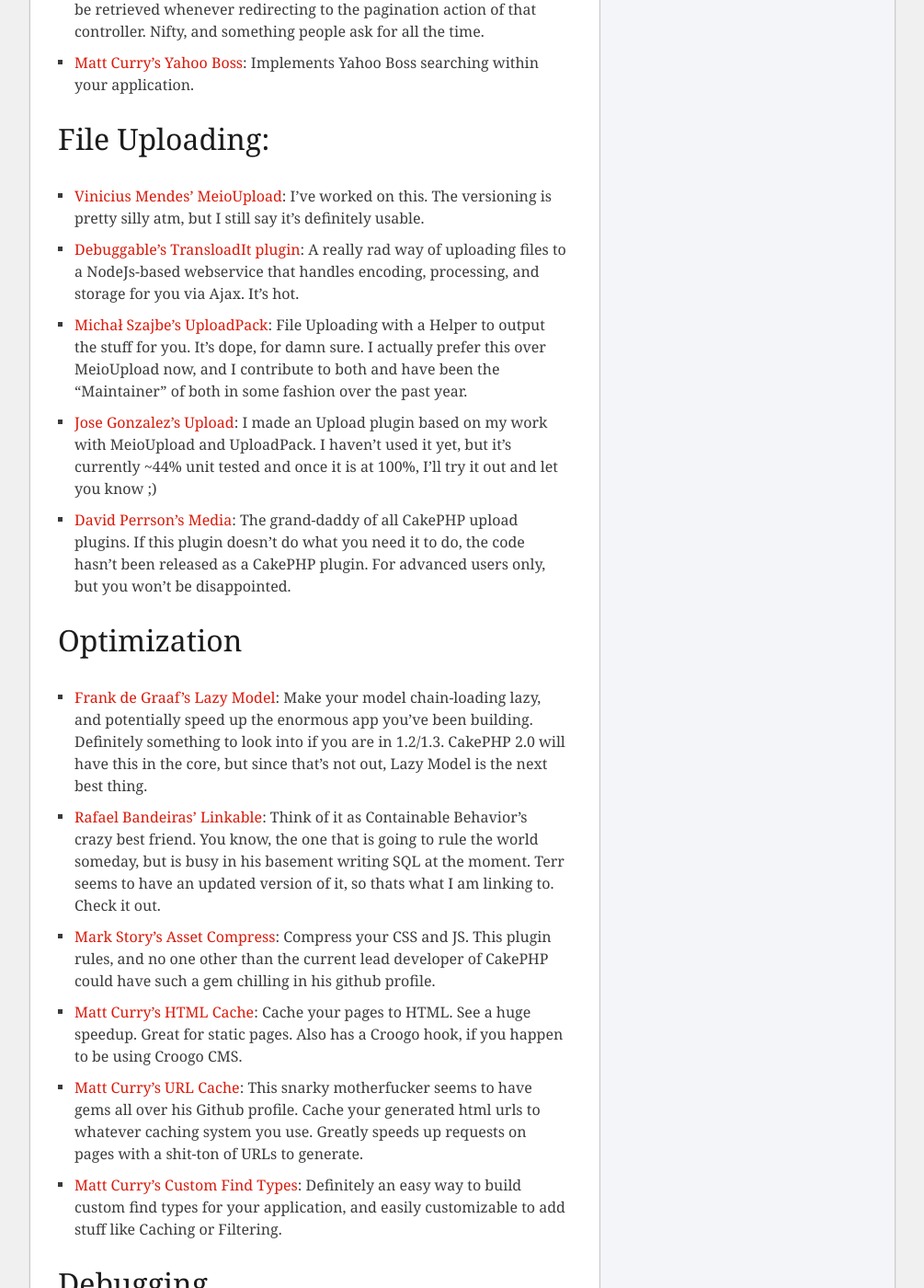
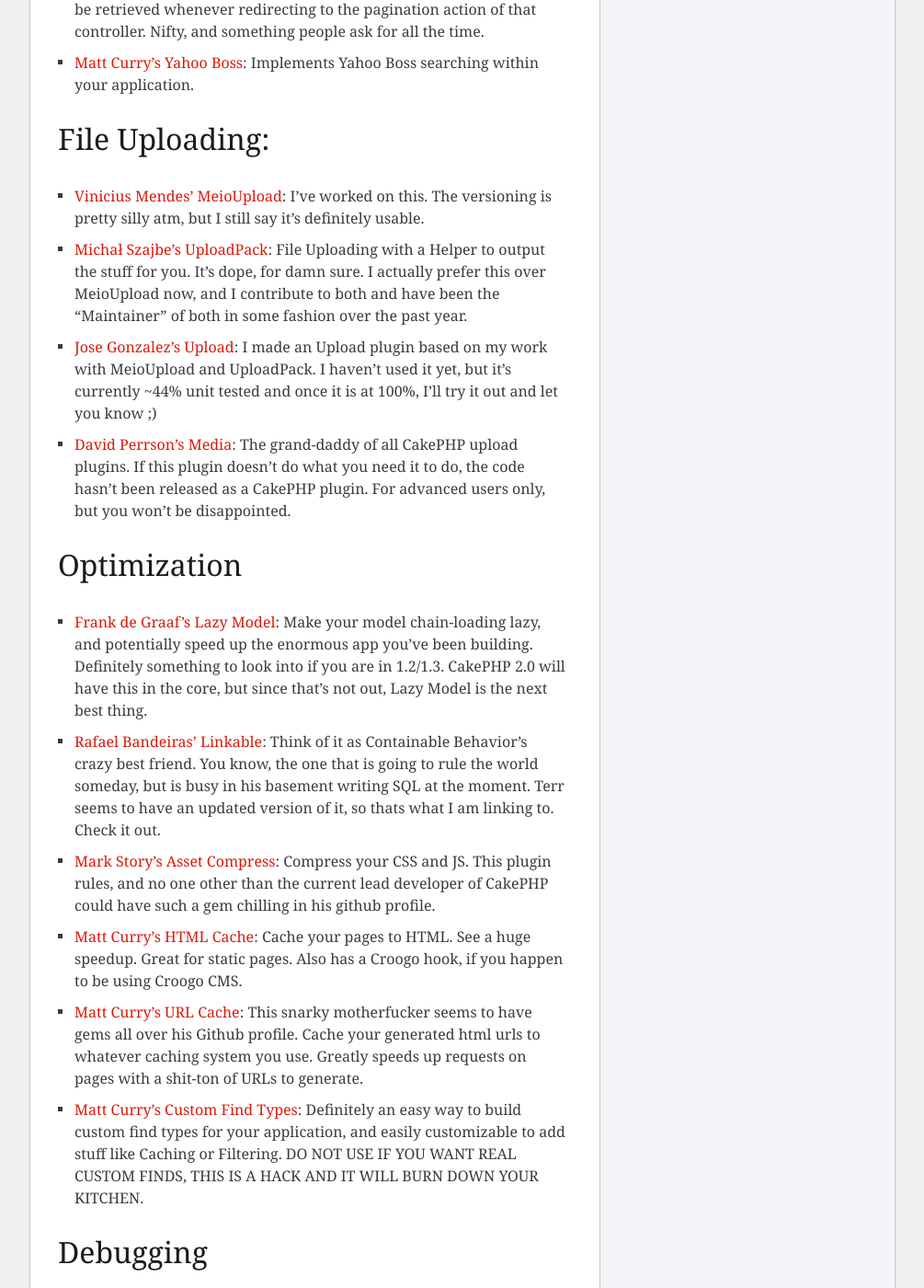
Before and after one commit to husayt/josediazgonzalez.com, a Jekyll site: the page built from _posts/2010-08-16-cakephp-plugins-a-biblical-retelling.markdown, in a window 1280 px wide and 1400 px high, scrolled down 1992 px. Shown: the whole window at 92% size, without its empty margins (136-1141 px from the left). Built offline with Jekyll 4.4.1, drawn with Linux system fonts in a browser that asks for light colours; Markdown is read by kramdown in place of the engine named in the settings.

Commit message:
updated links for predominant's code removed broken transloadit reference added something of a thing for the custom find stuff

```diff
--- a/_posts/2010-08-16-cakephp-plugins-a-biblical-retelling.markdown
+++ b/_posts/2010-08-16-cakephp-plugins-a-biblical-retelling.markdown
@@ -34,7 +34,6 @@
 
 # File Uploading:
 - [Vinicius Mendes' MeioUpload](http://github.com/jrbasso/MeioUpload): I've worked on this. The versioning is pretty silly atm, but I still say it's definitely usable.
-- [Debuggable's TransloadIt plugin](http://github.com/felixge/cakephp-transload_it): A really rad way of uploading files to a NodeJs-based webservice that handles encoding, processing, and storage for you via Ajax. It's hot.
 - [Michał Szajbe's UploadPack](http://github.com/szajbus/uploadpack): File Uploading with a Helper to output the stuff for you. It's dope, for damn sure. I actually prefer this over MeioUpload now, and I contribute to both and have been the "Maintainer" of both in some fashion over the past year.
 - [Jose Gonzalez's Upload](http://github.com/josegonzalez/upload): I made an Upload plugin based on my work with MeioUpload and UploadPack. I haven't used it yet, but it's currently ~44% unit tested and once it is at 100%, I'll try it out and let you know ;)
 - [David Perrson's Media](http://github.com/davidpersson/media): The grand-daddy of all CakePHP upload plugins. If this plugin doesn't do what you need it to do, the code hasn't been released as a CakePHP plugin. For advanced users only, but you won't be disappointed.
@@ -45,7 +44,7 @@
 - [Mark Story's Asset Compress](http://github.com/markstory/asset_compress): Compress your CSS and JS. This plugin rules, and no one other than the current lead developer of CakePHP could have such a gem chilling in his github profile.
 - [Matt Curry's HTML Cache](http://github.com/mcurry/html_cache): Cache your pages to HTML. See a huge speedup. Great for static pages. Also has a Croogo hook, if you happen to be using Croogo CMS.
 - [Matt Curry's URL Cache](http://github.com/mcurry/url_cache): This snarky motherfucker seems to have gems all over his Github profile. Cache your generated html urls to whatever caching system you use. Greatly speeds up requests on pages with a shit-ton of URLs to generate.
-- [Matt Curry's Custom Find Types](http://github.com/mcurry/find): Definitely an easy way to build custom find types for your application, and easily customizable to add stuff like Caching or Filtering.
+- [Matt Curry's Custom Find Types](http://github.com/mcurry/find): Definitely an easy way to build custom find types for your application, and easily customizable to add stuff like Caching or Filtering. DO NOT USE IF YOU WANT REAL CUSTOM FINDS, THIS IS A HACK AND IT WILL BURN DOWN YOUR KITCHEN.
 
 # Debugging
 - [Mark Story's DebugKit](http://github.com/cakephp/debug_kit): Honestly, this man is a monster. Not only is he a JS-Ninja and CakePHP-bashing fiend, but he also draws incessantly and has time to hack on the most wonderful tool for debugging your CakePHP application. This is something you need to install NOW. You will love me later.
@@ -53,10 +52,10 @@
 - [Matt Curry's Interactive](http://github.com/mcurry/interactive): A panel for DebugKit to interact with your app without refreshing the page. A great way to see what a particular query will perform.
 
 # Useful Helpers
-- [Graham Weldon's Gravatar](http://github.com/predominant/CakePHP-Goodies/blob/master/views/helpers/gravatar.php): Include your Gravatar's quickly and easily with this helper. Bakery Article [here](http://bakery.cakephp.org/articles/view/gravatar-helper).
+- [Graham Weldon's Gravatar](http://github.com/predominant/goodies/blob/master/views/helpers/gravatar.php): Include your Gravatar's quickly and easily with this helper. Bakery Article [here](http://bakery.cakephp.org/articles/view/gravatar-helper).
 - [Chris Your's CakeHelper](http://snipt.net/chrisyour/cakephp-content_for-capture-html-block-for-layout/): "Ever wanted a clean way to capture a block of HTML in your CakePHP view and use it later in your layout just like CakePHP uses $content_for_layout?" This helper is an implementation of Rails' content_for in CakePHP. Chawsome.
 - [Joe Beeson's Analogue Helper](http://github.com/joebeeson/analogue): Sometimes you just need your helpers to pretend to be other, core helpers. Why? How the hell would I know! But now you can!
-- [Graham Weldon's Auto-Javascript](http://github.com/predominant/CakePHP-Goodies/blob/master/views/helpers/auto_javascript.php): Graham is still an idiot and refuses to place his code in separate repositories :P . Also known as Predominant, he wrote this little helper to speed up javascript file inclusion within your templates. Bakery Article [here](http://bakery.cakephp.org/articles/view/automatic-javascript-includer-helper).
+- [Graham Weldon's Auto-Javascript](http://github.com/predominant/goodies/blob/master/views/helpers/auto_javascript.php): Graham is still an idiot and refuses to place his code in separate repositories :P . Also known as Predominant, he wrote this little helper to speed up javascript file inclusion within your templates. Bakery Article [here](http://bakery.cakephp.org/articles/view/automatic-javascript-includer-helper).
 
 # Random Awesome-sauce
 - [Carl Sutton's Google Plugin](http://github.com/dogmatic69/cakephp_google_plugin): Someone give this guy an award. Just a metric fuck-ton of Google Integration into CakePHP. You are all welcome.
```
